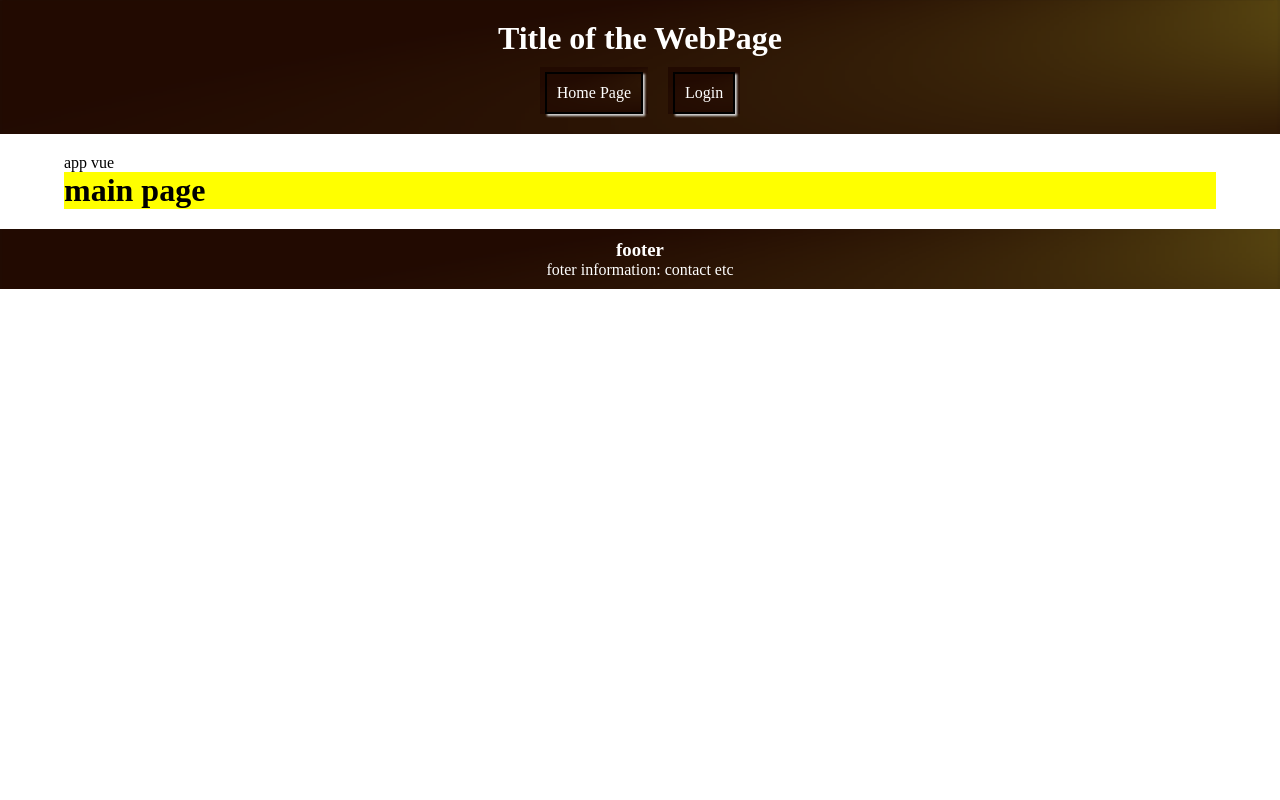
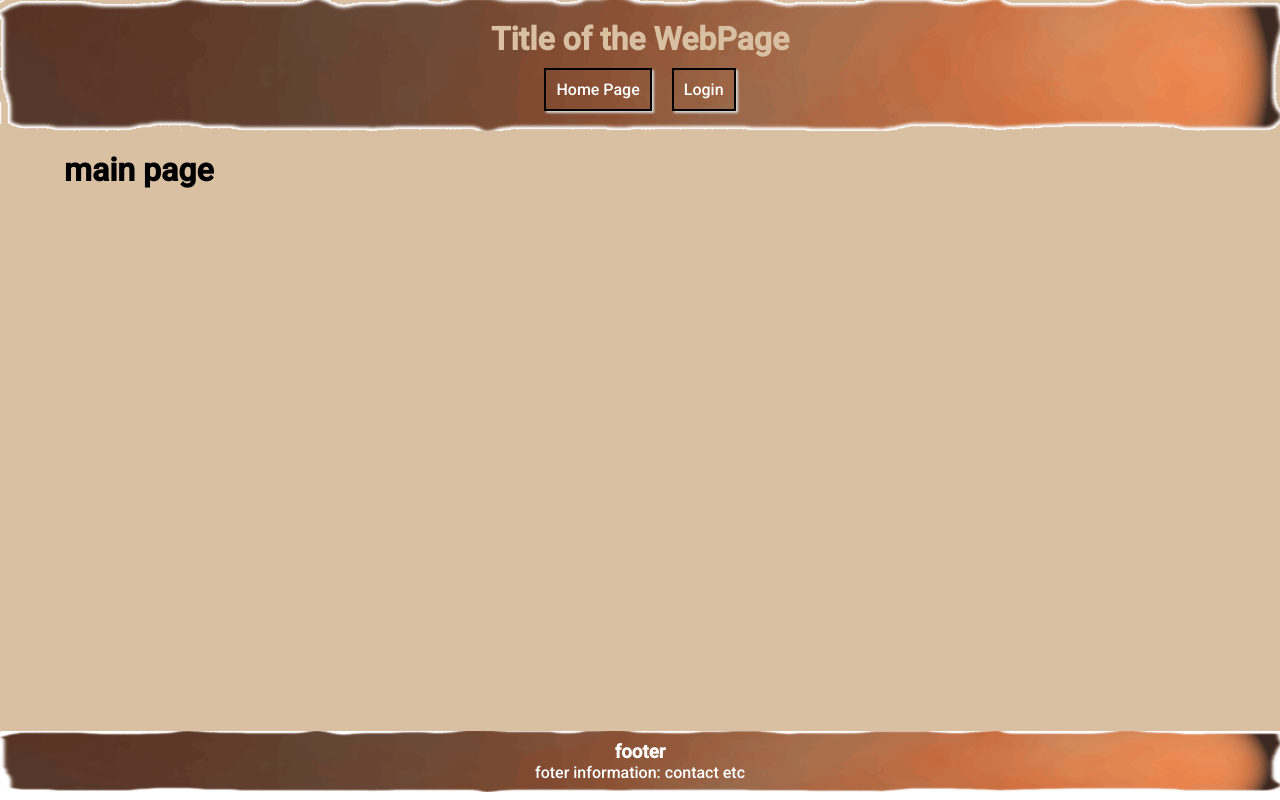
Before and after one commit to Witek120782/questionnaire_web, a Vue app: page /home in a window 1280 px wide. Built offline with nearby package versions, Linux system fonts and the light colour scheme.

Commit message:
set main colour in variable.scss, set main background and some style for questionnaires list

```diff
--- a/src/App.vue
+++ b/src/App.vue
@@ -1,7 +1,7 @@
 <template>
 <div class="base-wrapper">
 		<the-header></the-header>
-		<div class="bodyApp">app vue
+		<div class="bodyApp">
 			<router-view></router-view>
 		</div>
 		<the-footer/>
@@ -23,12 +23,18 @@ export default {
 	}
 }
 </script>
-<style>
+
+<style lang="scss">
+	@import url('https://fonts.googleapis.com/css2?family=Roboto:wght@500&display=swap');
+	@import './styles/variables.scss';
 	*{
 		margin:0;
 		padding:0;
-	}
+		font-family: 'Roboto', sans-serif;
 	.bodyApp{
-		padding: 20px 5vw 20px 5vw;
+			min-height: 70vh;
+			padding: 20px 5vw 20px 5vw;
+			background-color: $colour02;
+		}
 	}
 </style>
--- a/src/components/baseComponents/BaseButton.vue
+++ b/src/components/baseComponents/BaseButton.vue
@@ -1,5 +1,5 @@
 <template>
-	<div class="wrapper">
+	<div class="button-wrapper">
 		<router-link :to="toLink" v-if="mode=='link'">
 			<div class="baseButton">
 				<slot></slot>
@@ -24,14 +24,13 @@ setup(){
 }
 </script>
 
-<style scoped>
-.wrapper{
+<style lang="scss" scoped>
+	@import '../../styles/variables.scss';
+	.button-wrapper{
 		display: inline-block;
 		margin:10px 10px 0 10px;
-	padding:5px 5px 0 5px;
-	background-color: yellow;
 		min-height: 0;
-}
+
 		.baseButton{
 			box-sizing: border-box;
 			padding: 10px;
@@ -46,6 +45,8 @@ a{
 			color: white;
 		}
 		.baseButton:hover{
-	background-color: lightgrey;
+			background-color: $colour02;
 		}
+	}
+
 </style>
--- a/src/components/baseComponents/TheFooter.vue
+++ b/src/components/baseComponents/TheFooter.vue
@@ -8,9 +8,8 @@
 <script>
 </script>
 
-<style scoped>
+<style lang="scss" scoped>
 	.footer-wrapper{
-		/* position: fixed; */
 		left:0;
 		right:0;
 		bottom:0;
@@ -18,10 +17,13 @@
 		min-height: 10px;
 		margin:0;
 		padding: 10px 10px 10px 10px;
-		background-image: url('../../img/backgrounds/background1.gif');
+		background-image: url('../../img/backgrounds/header_background.png');
 		background-repeat: no-repeat;
-		background-size:cover;
+		background-size: 100% 100%;
 		color: white;
 		text-align: center;
+		h3, div{
+			background-color: transparent;
+		}
 	}
 </style>
--- a/src/components/baseComponents/TheHeader.vue
+++ b/src/components/baseComponents/TheHeader.vue
@@ -1,11 +1,11 @@
 <template>
-<div class="wrapper">
-	<h1>Title of the WebPage</h1>
-	<base-button toLink="/home" mode="link">Home Page</base-button>
-	<base-button v-if="ifLogged" toLink="/questionnaire" mode="link">Questionnaires</base-button>
-	<base-button v-if="!ifLogged" toLink="/auth" mode="link">Login</base-button>
-	<base-button v-else @click="logout" toLink="/home" mode="link">Logout</base-button>
-</div>
+	<div class="header-wrapper">
+		<h1>Title of the WebPage</h1>
+		<base-button class="header-button" toLink="/home" mode="link">Home Page</base-button>
+		<base-button class="header-button" v-if="ifLogged" toLink="/questionnaire" mode="link">Questionnaires</base-button>
+		<base-button class="header-button" v-if="!ifLogged" toLink="/auth" mode="link">Login</base-button>
+		<base-button class="header-button" v-else @click="logout" toLink="/home" mode="link">Logout</base-button>
+	</div>
 </template>
 
 <script>
@@ -31,16 +31,21 @@ export default {
 }
 </script>
 
-<style scoped>
-	.wrapper{
+<style lang="scss" scoped>
+@import '../../styles/variables.scss';
+	.header-wrapper{
 		width: 100;
 		min-height: 10vh;
 		margin:0;
 		padding: 20px 10% 20px 10%;
-		background-image: url('../../img/backgrounds/background1.gif');
+		background-image: url('../../img/backgrounds/header_background.png');
 		background-repeat: no-repeat;
-		background-size:cover;
-		color: white;
+		background-size: 100% 100%;
+		background-color: $colour02;
+		color: $colour02;
 		text-align: center;
+		h1 {
+			background-color: transparent;
+		}
 	}
 </style>
--- a/src/pages/MainPage.vue
+++ b/src/pages/MainPage.vue
@@ -14,8 +14,5 @@ export default {
 </script>
 
 <style lang="scss" scoped>
-	@import '../styles/variables.scss';
-	h1	{
-		background-color: $first-color;
-	}
+
 </style>
--- a/src/pages/questionnaires/QListPage.vue
+++ b/src/pages/questionnaires/QListPage.vue
@@ -1,12 +1,18 @@
 <template>
-	<div class="wrapper">questionnaires list page
-		<base-dialog v-if="listOfForms.length==0" :ifFlashing="true" message="loading..."/>
-		<base-dialog v-if="loadPhotosDialog" :ifFlashing="true" message="downloading photos..."/>
-		<ul v-for="form in listOfForms" :key="form.formId">
-			<router-link :to="/questionnaire/ + form.id">
-			<div @click="loadPhotos(form.id)">title: {{form.title}}</div></router-link>
-		</ul>
-		<base-button toLink="/questionnaire/add" mode="link">Add New Questionnaire</base-button>
+	<div class="list-wrapper">
+		<h1>questionnaires list page</h1>
+		<body>
+			<base-dialog v-if="listOfForms.length==0" :ifFlashing="true" message="loading..."/>
+			<base-dialog v-if="loadPhotosDialog" :ifFlashing="true" message="downloading photos..."/>
+			<ul v-for="form in listOfForms" :key="form.formId">
+				<router-link :to="/questionnaire/ + form.id">
+					<div @click="loadPhotos(form.id)">title: {{form.title}}</div>
+				</router-link>
+			</ul>
+		</body>
+		<div class="button-add">
+			<base-button class="add-button" toLink="/questionnaire/add" mode="link">Add New Questionnaire</base-button>
+		</div>
 	</div>
 </template>
 
@@ -56,3 +62,47 @@ export default {
 
 }
 </script>
+
+<style lang="scss" scoped>
+@import '../../styles/variables.scss';
+	.list-wrapper{
+		background-color: $colour02;
+		width:100;
+		height: 100;
+
+		h1{
+			text-align: center;
+			padding-bottom: 25px;
+		}
+
+		body{
+			display: grid;
+			grid-template-columns: 1fr 1fr 1fr 1fr;
+			grid-column-gap: 10px;
+			grid-row-gap: 20px;
+			justify-items: center;
+			align-items: center;
+
+			ul a{
+				display: block;
+				text-decoration: none;
+				width:100;
+				padding:10px;
+				border-radius: 10px;
+				color: $colour03;
+				background-color: $colour01;
+			}
+		}
+		.button-add{
+			display: grid;
+			grid-template-columns: 1fr;
+			margin-top: 50px;
+			justify-items: center;
+
+			& .add-button{
+				background-color:$colour04;
+			}
+		}
+	}
+
+</style>
--- a/src/styles/variables.scss
+++ b/src/styles/variables.scss
@@ -1 +1,8 @@
 $first-color: yellow;
+
+/* Color Theme Swatches in Hex */
+$colour01: #A68358;
+$colour02: #D9C0A3;
+$colour03: #401801;
+$colour04: #D98C5F;
+$colour05: #0D0000;
```
Also changed, not shown: src/img/backgrounds/header_background.png (added). Lines whose indentation alone changed are shown as unchanged.
